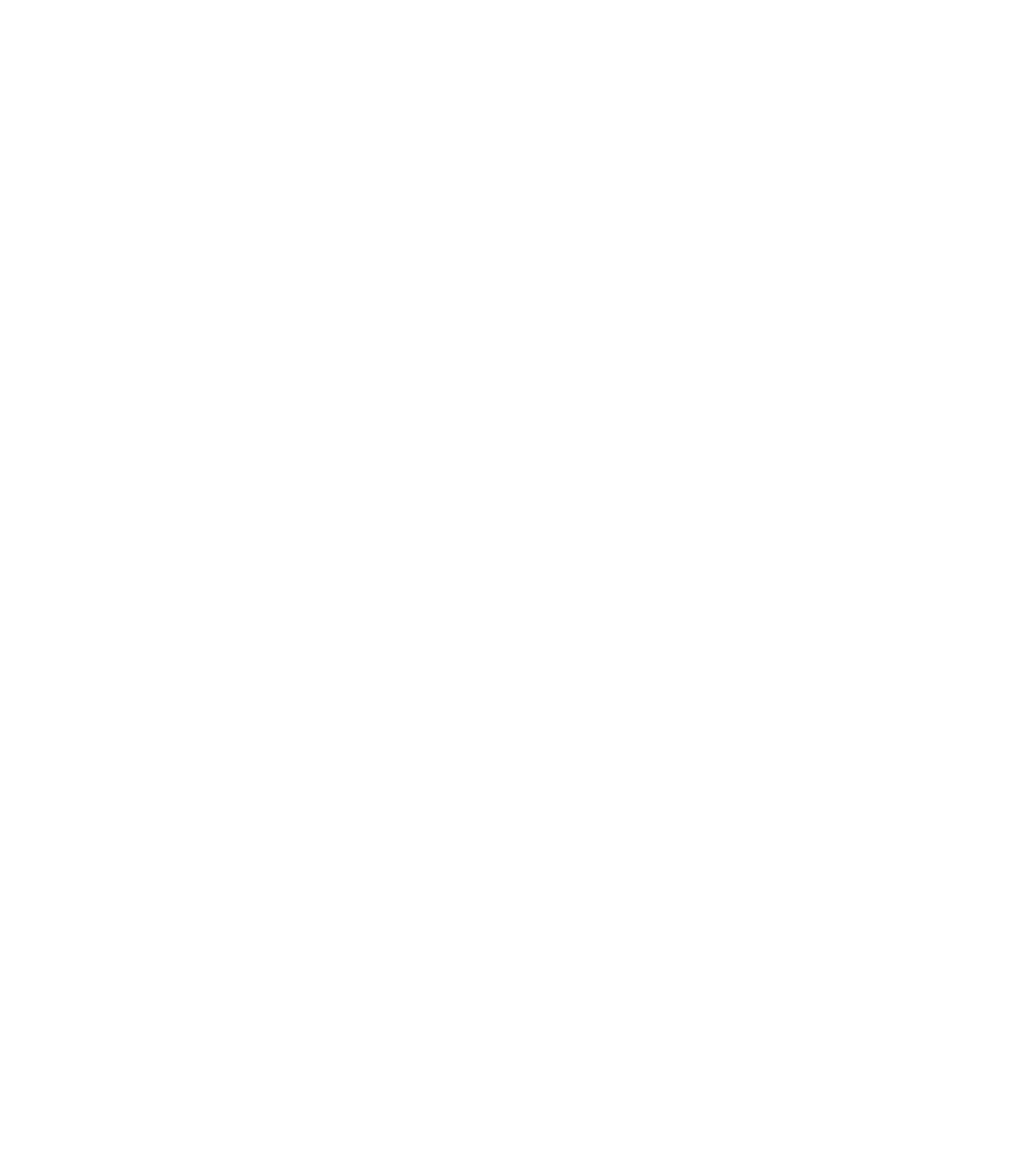
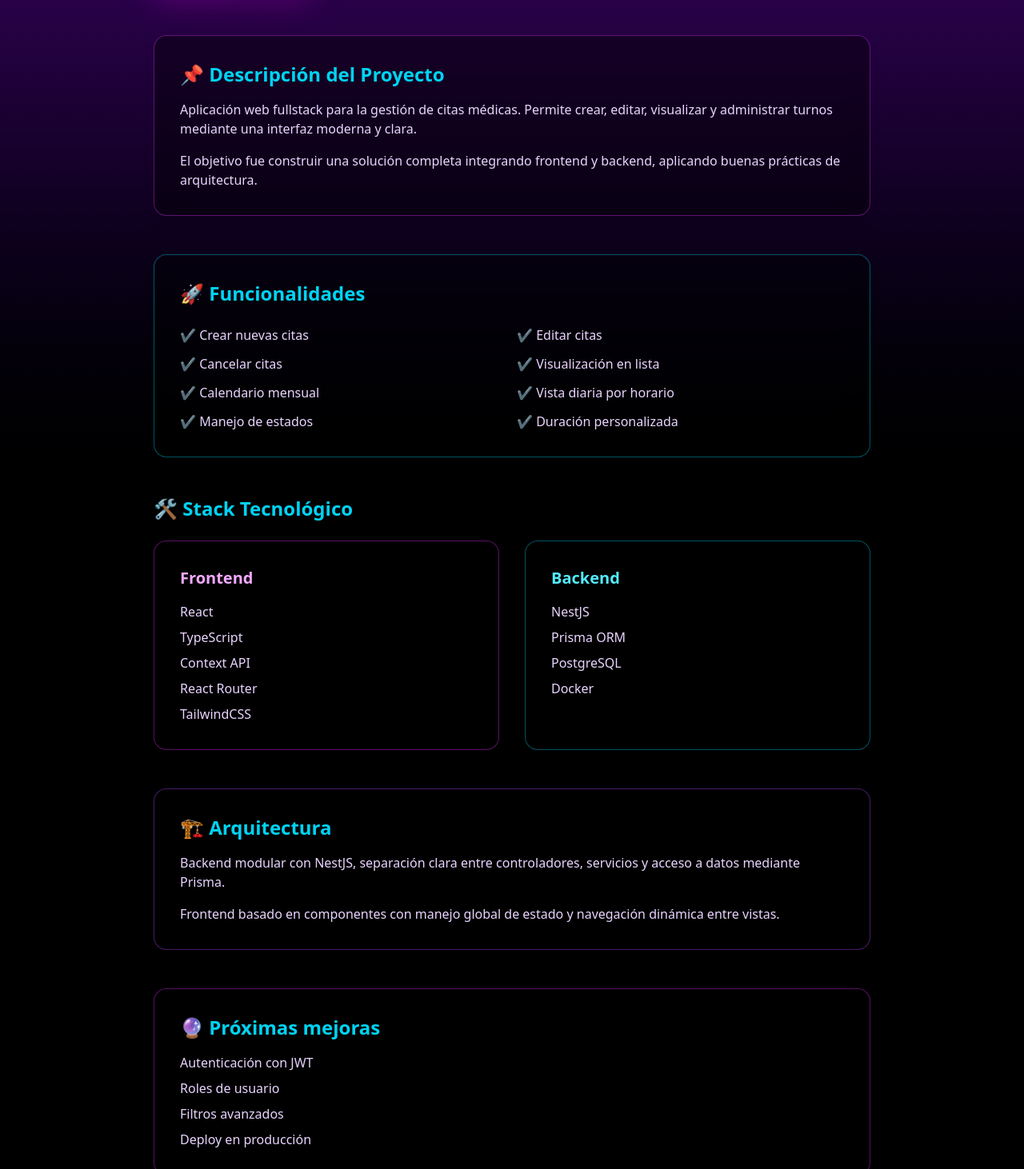
Before and after one commit to celestecourtade/portfolio-dev, a React (Vite) app: page /projects/medical-appointment in a window 1280 px wide. Before the commit this address had no page. Shown: the part 188-1650 px from the top of the page at 80% size. Before the commit the page ends 800 px from the top, so only its background shows below. Built offline with nearby package versions, Linux system fonts and the light colour scheme.

Commit message:
remove files and new files

```diff
--- a/src/App.tsx
+++ b/src/App.tsx
@@ -6,7 +6,7 @@
 import Projects from "./components/Projects";
 import Education from "./components/Education";
 import Contact from "./components/Contact";
-import AllProjects from "./pages/AllProjects";
+import MedicalAppointment from "./pages/MedicalAppointment";
 
 function Layout({ children }: { children: React.ReactNode }) {
   return (
@@ -34,14 +34,16 @@
         }
       />
 
-      <Route
-        path="/projects"
+       {/* PROYECTO DETALLE - SISTEMA DE CITAS */}
+       <Route
+        path="/projects/medical-appointment"
         element={
           <Layout>
-            <AllProjects /> {/* Aquí mostrarás todos los proyectos */}
+            <MedicalAppointment />
           </Layout>
         }
       />
+
     </Routes>
   );
 }
--- a/src/components/Footer.tsx
+++ b/src/components/Footer.tsx
@@ -1,7 +1,7 @@
 export default function Footer() {
   return (
     <footer className="text-center py-6 border-t border-fuchsia-500 bg-black/50 mt-10 text-fuchsia-300">
-      © {new Date().getFullYear()} Celeste Courtade — Frontend Developer 💜
+      © {new Date().getFullYear()} Celeste Courtade — Fullstack Developer 💜
     </footer>
   );
 }
--- a/src/components/Hero.tsx
+++ b/src/components/Hero.tsx
@@ -12,7 +12,7 @@
         Celeste Courtade
       </h1>
       <p className="mt-4 text-xl text-purple-200 relative z-10">
-        Desarrolladora Frontend | React.js | TypeScript | UX/UI Designer
+        Programadora Fullstack | React.js | Nest.js | UX/UI Designer
       </p>
       <a
         href="#projects"
--- a/src/components/Projects.tsx
+++ b/src/components/Projects.tsx
@@ -1,122 +1,82 @@
 import { useState } from "react";
-import { useNavigate } from "react-router-dom"; // <-- Importar useNavigate
+import { useNavigate } from "react-router-dom";
 
-interface Project {
-  title: string;
-  description: string;
-  image: string;
-  link: string;
-  tech?: string;
-}
+import {
+  frontendProjects,
+  backendProjects,
+  uxProjects,
+} from "../data/projectsData";
 
-/* =======================
-   DATA
-======================= */
-
-export const frontendProjects: Project[] = [
-  {
-    title: "Tienda Tech",
-    description: "Tienda de tecnología",
-    image: "img/project1.webp",
-    link: "https://storetecch.netlify.app/",
-    tech: "REACT.JS | VITE | TYPESCRIPT | TAILWINDCSS | GIT | GITHUB",
-  },
-  {
-    title: "Argenpedia",
-    description: "Enciclopedia interactiva para niños",
-    image: "img/argenpedia.webp",
-    link: "https://argenpedia.netlify.app/",
-    tech: "HTML5 | CSS3 | JAVASCRIPT | ASTRO | GIT | GITHUB",
-  },
-  {
-    title: "Basilico Ice Cream ",
-    description: "Sitio web responsivo de heladería con HTML, CSS y JavaScript",
-    image: "img/project-4.png",
-    link: "https://basilicocream.netlify.app/",
-    tech: "HTML | CSS | JAVASCRIPT | LIBRERIA SWIPPER",
-  },
-];
-
-export const uxProjects: Project[] = [
-  {
-    title: "Patitas Perdidas",
-    description: "Diseño UX/UI de app para buscar mascotas perdidas, utilizando FIGMA. ¡Mira el prototipo final!",
-    image: "img/project-uxui.png",
-    tech: "Diseño de experiencia de usuario y prototpo de alta fidelidad con figma.",
-    link: "https://www.figma.com/proto/5Y6oj2eadx6v1djjfXXFSR/Proyecto-Patitas-Perdidas?node-id=786-13840&p=f&t=iPdXxvN2pIG9mJzI-1&scaling=min-zoom&content-scaling=fixed&page-id=786%3A6521",
-  },
-];
-
-/* =======================
-   COMPONENT
-======================= */
+import type { Project } from "../data/projectsData";
 
 export default function Projects() {
-  const [category, setCategory] = useState<"frontend" | "ux">("frontend");
+  const [category, setCategory] = useState<
+    "frontend" | "backend" | "ux"
+  >("frontend");
+
+  const currentProjects =
+    category === "frontend"
+      ? frontendProjects
+      : category === "backend"
+      ? backendProjects
+      : uxProjects;
 
   return (
     <section
       id="projects"
       className="py-24 text-center bg-gradient-to-b from-purple-950 to-black"
     >
-      <h2 className="text-4xl font-bold text-fuchsia-400 mb-10 drop-shadow-[0_0_15px_#ff00ff]">
+      <h2 className="text-4xl font-bold text-fuchsia-400 mb-10">
         Proyectos
       </h2>
 
-      {/* CATEGORÍAS */}
       <div className="flex justify-center gap-6 mb-12 flex-wrap">
-        {["frontend", "ux"].map((cat) => (
+        {["frontend", "backend", "ux"].map((cat) => (
           <button
             key={cat}
-            onClick={() => setCategory(cat as "frontend" | "ux")}
+            onClick={() =>
+              setCategory(cat as "frontend" | "backend" | "ux")
+            }
             className={`px-6 py-2 rounded-xl font-semibold transition
               ${
                 category === cat
-                  ? "bg-fuchsia-500 text-black shadow-[0_0_15px_#ff00ff]"
-                  : "bg-black/40 text-fuchsia-300 border border-fuchsia-500 hover:shadow-[0_0_15px_#ff00ff]"
+                  ? "bg-fuchsia-500 text-black"
+                  : "bg-black/40 text-fuchsia-300 border border-fuchsia-500"
               }`}
           >
-            {cat === "frontend" ? "Frontend" : "UX/UI"}
+            {cat === "frontend"
+              ? "Frontend"
+              : cat === "backend"
+              ? "Backend"
+              : "UX/UI"}
           </button>
         ))}
       </div>
 
-      {/* FRONTEND */}
-      {category === "frontend" && (
-        <>
       <div className="grid md:grid-cols-2 lg:grid-cols-3 gap-8 max-w-5xl mx-auto px-4">
-            {frontendProjects.map((project, index) => (
-              <ProjectCard key={index} project={project} />
+        {currentProjects.map((project, index) => (
+          <ProjectCard
+            key={index}
+            project={project}
+            category={category}
+          />
         ))}
       </div>
-
-          <ActionButton />
-        </>
-      )}
-
-      {/* UX/UI */}
-      {category === "ux" && (
-        <>
-          <div className="max-w-sm mx-auto px-4">
-            {uxProjects.map((project, index) => (
-              <ProjectCard key={index} project={project} />
-            ))}
-          </div>
-
-          <ActionButton />
-        </>
-      )}
     </section>
   );
 }
 
-/* =======================
-   REUSABLE CARD
-======================= */
+function ProjectCard({
+  project,
+  category,
+}: {
+  project: Project;
+  category: "frontend" | "backend" | "ux";
+}) {
+  const navigate = useNavigate();
 
-function ProjectCard({ project }: { project: Project }) {
   return (
-    <div className="flex flex-col bg-black/40 border border-fuchsia-500 rounded-3xl shadow-[0_0_20px_#ff00ff] min-h-[430px]">
+    <div className="flex flex-col bg-black/40 border border-fuchsia-500 rounded-3xl min-h-[430px] hover:scale-105 transition duration-300">
       <img
         src={project.image}
         alt={project.title}
@@ -124,46 +84,85 @@
       />
 
       <div className="p-5 flex flex-col flex-1 text-left">
-        <h3 className="text-xl font-bold text-fuchsia-300 mb-1 drop-shadow-[0_0_6px_#ff00ff]">
+        <h3 className="text-xl font-bold text-fuchsia-300 mb-2">
           {project.title}
         </h3>
 
-        <p className="text-purple-200 text-sm mb-2">{project.description}</p>
+        <p className="text-purple-200 text-sm mb-3">
+          {project.description}
+        </p>
 
         {project.tech && (
-          <p className="text-fuchsia-400 font-semibold text-xs mb-4 border-l-4 border-fuchsia-500 pl-2">
+          <p className="text-cyan-300 font-semibold text-xs mb-4 border-l-4 border-cyan-400 pl-2">
             {project.tech}
           </p>
         )}
 
+        <div className="mt-auto flex flex-col gap-2">
+          {category === "frontend" && project.link && (
             <a
               href={project.link}
               target="_blank"
               rel="noopener noreferrer"
-          className="mt-auto px-3 py-2 text-sm font-semibold rounded-xl border border-fuchsia-500 hover:bg-fuchsia-600 transition shadow-[0_0_15px_#ff00ff] text-center"
+              className="w-full text-center px-4 py-2 rounded-xl font-semibold border border-fuchsia-500 text-fuchsia-300 hover:bg-fuchsia-500 hover:text-black transition"
             >
-          Ver proyecto
+              Ver sitio web
             </a>
+          )}
+
+          {category === "ux" && project.link && (
+            <a
+              href={project.link}
+              target="_blank"
+              rel="noopener noreferrer"
+              className="w-full text-center px-4 py-2 rounded-xl font-semibold border border-cyan-400 text-cyan-300 hover:bg-cyan-400 hover:text-black transition"
+            >
+              Ver prototipo
+            </a>
+          )}
+
+          {category === "backend" && (
+            <>
+              {project.page && (
+                <button
+                  onClick={() => navigate(project.page!)}
+                  className="
+                    w-full
+                    px-4
+                    py-2
+                    rounded-xl
+                    font-semibold
+                    border
+                    border-fuchsia-500
+                    text-fuchsia-300
+                    bg-black/40
+                    backdrop-blur-md
+                    transition
+                    duration-300
+                    hover:bg-fuchsia-500
+                    hover:text-black
+                    hover:shadow-[0_0_15px_#ff00ff]
+                    active:scale-95
+                  "
+                >
+                  Ver detalles
+                </button>
+              )}
+
+              {project.video && (
+                <a
+                  href={project.video}
+                  target="_blank"
+                  rel="noopener noreferrer"
+                  className="w-full text-center px-4 py-2 rounded-xl font-semibold border border-cyan-400 text-cyan-300 hover:bg-cyan-400 hover:text-black transition"
+                >
+                  Ver video
+                </a>
+              )}
+            </>
+          )}
+        </div>
       </div>
     </div>
   );
 }
-
-/* =======================
-   BUTTON
-======================= */
-
-function ActionButton() {
-  const navigate = useNavigate(); // <-- Hook para navegar
-
-  return (
-    <div className="mt-12">
-      <button
-        onClick={() => navigate("/projects")} // <-- Navega a la nueva página
-        className="px-8 py-3 rounded-2xl font-semibold border border-fuchsia-500 text-fuchsia-300 hover:bg-fuchsia-500 hover:text-black transition shadow-[0_0_20px_#ff00ff]"
-      >
-        Ver todos los proyectos
-      </button>
-    </div>
-  );
-}
--- a/src/components/Skills.tsx
+++ b/src/components/Skills.tsx
@@ -1,5 +1,5 @@
 export default function Skills() {
-  const skills = ["HTML5", "CSS3", "JavaScript", "TypeScript", "React.js", "Tailwind", "UX/UI", "Git", "Figma" , "Astro", "GitHub", "Fetch API"];
+  const skills = ["HTML5", "CSS3", "JavaScript", "TypeScript", "React.js", "Tailwind", "UX/UI", "Git", "Figma" , "Astro", "GitHub", "Fetch API", "Nest.js", "Prisma ORM", "DOCKER"];
 
   return (
     <section id="skills" className="py-24 text-center">
--- /dev/null
+++ b/src/data/projectsData.tsx
@@ -0,0 +1,57 @@
+export interface Project {
+    title: string;
+    description: string;
+    image: string;
+    link?: string;
+    page?: string;
+    video?: string;
+    tech?: string;
+  }
+
+  export const frontendProjects: Project[] = [
+    {
+      title: "Tienda Tech",
+      description: "Tienda de tecnología",
+      image: "img/project1.webp",
+      link: "https://storetecch.netlify.app/",
+      tech: "REACT | VITE | TYPESCRIPT | TAILWINDCSS | GIT | GITHUB",
+    },
+    {
+      title: "Basilico Ice Cream",
+      description: "Sitio web interactivo",
+      image: "img/project-4.png",
+      link: "https://basilicocream.netlify.app/",
+      tech: "HTML5 | CSS3 | JAVASCRIPT | GIT | GITHUB",
+    },
+    {
+      title: "Argenpedia",
+      description: "Enciclopedia interactiva para niños",
+      image: "img/argenpedia.webp",
+      link: "https://argenpedia.netlify.app/",
+      tech: "HTML5 | CSS3 | JAVASCRIPT | ASTRO | GIT | GITHUB",
+    },
+  ];
+
+  export const backendProjects: Project[] = [
+    {
+      title: "Sistema de gestión de turnos médicos",
+      description:
+        "Sistema fullstack para gestion de turnos medicos.",
+      image: "img/back-1.jpeg",
+      page: "/projects/medical-appointment",
+      video: "https://youtu.be/QhCF5aOlEwo",
+      tech:
+        "REACT | TAILWIND | TYPESCRIPT | NESTJS | POSTGRESQL | PRISMA | DOCKER",
+    },
+  ];
+
+  export const uxProjects: Project[] = [
+    {
+      title: "Patitas Perdidas",
+      description:
+        "Diseño UX/UI de app para buscar mascotas perdidas.",
+      image: "img/project-uxui.png",
+      link: "https://www.figma.com/proto/5Y6oj2eadx6v1djjfXXFSR/Proyecto-Patitas-Perdidas",
+      tech: "UX RESEARCH | UI DESIGN | FIGMA | PROTOTYPE",
+    },
+  ];
--- /dev/null
+++ b/src/pages/MedicalAppointment.tsx
@@ -0,0 +1,121 @@
+export default function MedicalAppointment() {
+    return (
+      <section className="min-h-screen bg-gradient-to-b from-purple-950 via-black to-black text-white py-24 px-6">
+        <div className="max-w-4xl mx-auto">
+
+          {/* TÍTULO */}
+          <h1 className="text-4xl md:text-5xl font-bold text-fuchsia-400 mb-10
+                         drop-shadow-[0_0_20px_rgba(255,0,255,0.5)]">
+            🩺 Sistema de Gestión de Citas Médicas
+          </h1>
+
+          <div className="space-y-12 text-purple-200">
+
+            {/* DESCRIPCIÓN */}
+            <div className="bg-black/40 backdrop-blur-md border border-fuchsia-500/40
+                            rounded-2xl p-8 shadow-lg">
+              <h2 className="text-2xl text-cyan-400 font-semibold mb-4">
+                📌 Descripción del Proyecto
+              </h2>
+              <p>
+                Aplicación web fullstack para la gestión de citas médicas.
+                Permite crear, editar, visualizar y administrar turnos mediante
+                una interfaz moderna y clara.
+              </p>
+              <p className="mt-4">
+                El objetivo fue construir una solución completa integrando
+                frontend y backend, aplicando buenas prácticas de arquitectura.
+              </p>
+            </div>
+
+
+            {/* FUNCIONALIDADES */}
+            <div className="bg-black/40 backdrop-blur-md border border-cyan-400/40
+                            rounded-2xl p-8 shadow-lg">
+              <h2 className="text-2xl text-cyan-400 font-semibold mb-6">
+                🚀 Funcionalidades
+              </h2>
+              <ul className="grid md:grid-cols-2 gap-3">
+                <li>✔ Crear nuevas citas</li>
+                <li>✔ Editar citas</li>
+                <li>✔ Cancelar citas</li>
+                <li>✔ Visualización en lista</li>
+                <li>✔ Calendario mensual</li>
+                <li>✔ Vista diaria por horario</li>
+                <li>✔ Manejo de estados</li>
+                <li>✔ Duración personalizada</li>
+              </ul>
+            </div>
+
+            {/* STACK */}
+            <div>
+              <h2 className="text-2xl text-cyan-400 font-semibold mb-6">
+                🛠 Stack Tecnológico
+              </h2>
+
+              <div className="grid md:grid-cols-2 gap-8">
+
+                <div className="bg-black/40 backdrop-blur-md border border-fuchsia-500/40
+                                rounded-2xl p-8 hover:scale-[1.02] transition duration-300">
+                  <h3 className="text-xl text-fuchsia-300 font-bold mb-4">
+                    Frontend
+                  </h3>
+                  <ul className="space-y-2 text-purple-200">
+                    <li>React</li>
+                    <li>TypeScript</li>
+                    <li>Context API</li>
+                    <li>React Router</li>
+                    <li>TailwindCSS</li>
+                  </ul>
+                </div>
+
+                <div className="bg-black/40 backdrop-blur-md border border-cyan-400/40
+                                rounded-2xl p-8 hover:scale-[1.02] transition duration-300">
+                  <h3 className="text-xl text-cyan-300 font-bold mb-4">
+                    Backend
+                  </h3>
+                  <ul className="space-y-2 text-purple-200">
+                    <li>NestJS</li>
+                    <li>Prisma ORM</li>
+                    <li>PostgreSQL</li>
+                    <li>Docker</li>
+                  </ul>
+                </div>
+
+              </div>
+            </div>
+
+            {/* ARQUITECTURA */}
+            <div className="bg-black/40 backdrop-blur-md border border-purple-500/40
+                            rounded-2xl p-8">
+              <h2 className="text-2xl text-cyan-400 font-semibold mb-4">
+                🏗 Arquitectura
+              </h2>
+              <p>
+                Backend modular con NestJS, separación clara entre controladores,
+                servicios y acceso a datos mediante Prisma.
+              </p>
+              <p className="mt-4">
+                Frontend basado en componentes con manejo global de estado
+                y navegación dinámica entre vistas.
+              </p>
+            </div>
+
+            {/* MEJORAS */}
+            <div className="bg-black/40 backdrop-blur-md border border-fuchsia-500/40
+                            rounded-2xl p-8">
+              <h2 className="text-2xl text-cyan-400 font-semibold mb-4">
+                🔮 Próximas mejoras
+              </h2>
+              <ul className="space-y-2">
+                <li>Autenticación con JWT</li>
+                <li>Roles de usuario</li>
+                <li>Filtros avanzados</li>
+                <li>Deploy en producción</li>
+              </ul>
+            </div>
+          </div>
+        </div>
+      </section>
+    );
+  }
```
Also changed, not shown: src/pages/AllProjects.tsx (deleted, +0 -65 lines), public/img/back-1.jpeg (added). Lines whose indentation alone changed are shown as unchanged.
